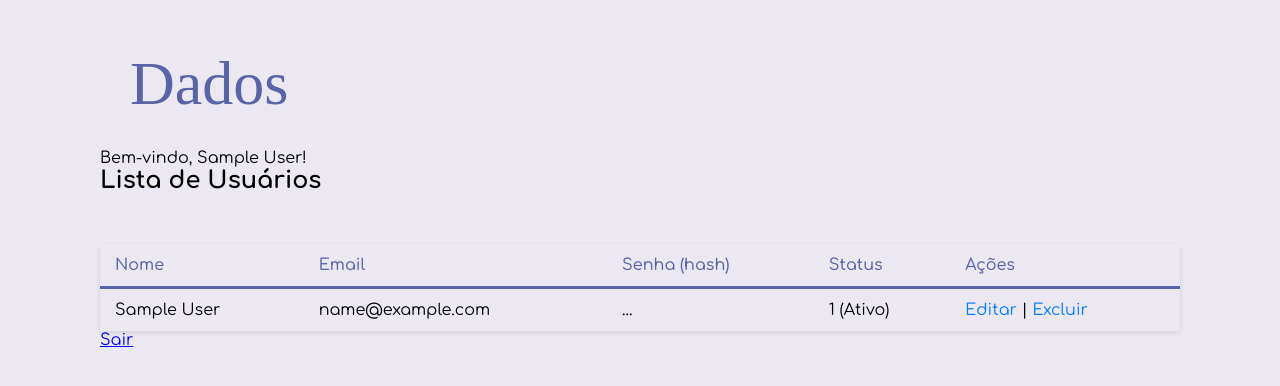
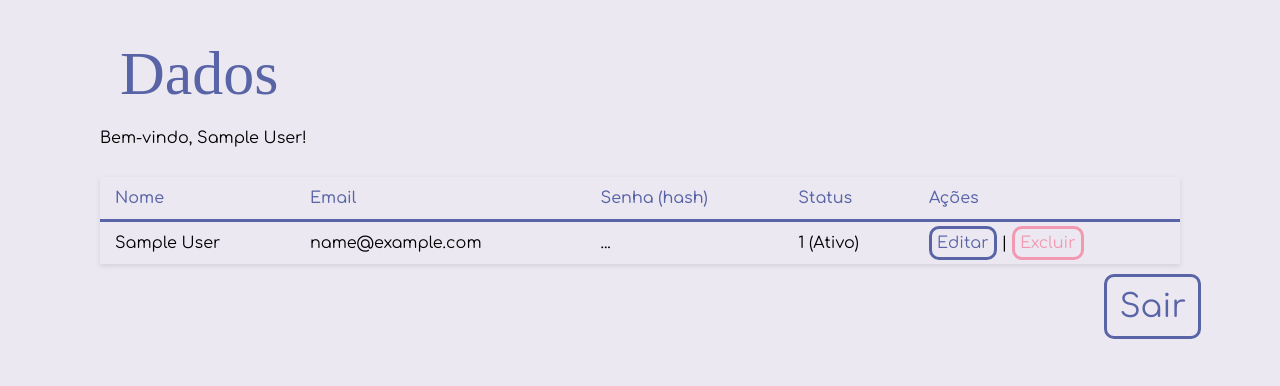
Before and after one commit to miriam-daianne/sistema-login-PHP, a PHP site: page /painel.php in a window 1280 px wide. Shown: the part 82-468 px from the top of the page. Run offline with PHP 8.4, Linux system fonts and the light colour scheme; the visitor is signed in with stand-in values (Sample User, id 1); some web fonts are replaced.

Commit message:
100% pronto

```diff
--- a/assets/css/painel.css
+++ b/assets/css/painel.css
@@ -10,16 +10,17 @@ h1 {
     color: #5864A6;
     font-size: 62px;
     font-weight: 500;
-    margin: 30px;
+    margin: 20px;
     font-family: "Boogaloo";
 }
 
 table {
     width: 100%;
     border-collapse: collapse;
-    margin-top: 50px;
+    margin-top: 30px;
     background-color: none;
     box-shadow: 0 2px 5px #0000001a;
+    margin-bottom: 25px;
 }
 
 th, td {
@@ -101,7 +102,12 @@ tr:hover {
 
 
 .action-link {
-    color: #007bff;
+    text-decoration: none;
+    background-color: #3a7ac800;
+    border-radius: 10px;
+    padding: 5px;
+    cursor: pointer;
+    transition: background-color 0.3s;
     text-decoration: none;
 }
 
@@ -114,3 +120,29 @@ tr:hover {
     text-decoration: none;
     cursor: not-allowed;
 }
+
+.psswd-button {
+    background-color: #3a7ac800;
+    color: #5864A6;
+    border: none;
+    border-radius: 10px;
+    border: solid #5864A6;
+    padding: 12px;
+    font-size: 32px;
+    font-weight: 1500;
+    cursor: pointer;
+    transition: background-color 0.3s;
+    margin-top: 30%;
+    margin-left: 93%;
+    text-decoration: none;
+    }
+
+    .drop{
+    color: #F299B1;
+    border: solid #F299B1;;
+    }
+
+    .edit{
+        color: #5864A6;
+        border: solid #5864A6;
+        }
--- a/home.php
+++ b/home.php
@@ -10,7 +10,7 @@
 </head>
 <body>
     <nav>
-        <a href="home.html">
+        <a href="home.php">
             <div class="logo">
                 <img src="assets/img/coelho icon.png" alt="imagem de um coelho fofo digitando" height="100px">
             </div>
--- a/login.php
+++ b/login.php
@@ -43,7 +43,7 @@ if ($_SERVER['REQUEST_METHOD'] == 'POST') {
 </head>
 <body>
     <nav>
-        <a href="home.html">
+        <a href="home.php">
             <div class="logo">
                 <img src="assets/img/coelho icon.png" alt="imagem de um coelho fofo digitando" height="100px">
             </div>
--- a/painel.php
+++ b/painel.php
@@ -43,7 +43,6 @@ $users = $result->fetch_all(MYSQLI_ASSOC);
     <main>
         <h1>Dados</h1>
         <p>Bem-vindo, <?php echo htmlspecialchars($_SESSION['nome']); ?>!</p>
-        <h2>Lista de Usuários</h2>
         <table>
             <tr>
                 <th>Nome</th>
@@ -60,8 +59,8 @@ $users = $result->fetch_all(MYSQLI_ASSOC);
                 <td><?php echo $user['status'] ? '1 (Ativo)' : '0 (Inativo)'; ?></td>
                 <td>
                     <?php if ($is_admin): ?>
-                        <a href="editar_usuario.php?id=<?php echo $user['id']; ?>" class="action-link">Editar</a> |
-                        <a href="excluir_usuario.php?id=<?php echo $user['id']; ?>" class="action-link" onclick="return confirm('Tem certeza que deseja excluir este usuário?');">Excluir</a>
+                        <a href="editar_usuario.php?id=<?php echo $user['id']; ?>" class="action-link edit">Editar</a> |
+                        <a href="excluir_usuario.php?id=<?php echo $user['id']; ?>" class="action-link drop" onclick="return confirm('Tem certeza que deseja excluir este usuário?');">Excluir</a>
                     <?php else: ?>
                         <span class="disabled-link">Editar</span> |
                         <span class="disabled-link">Excluir</span>
@@ -70,7 +69,7 @@ $users = $result->fetch_all(MYSQLI_ASSOC);
             </tr>
             <?php endforeach; ?>
         </table>
-        <p><a href="logout.php">Sair</a></p>
+        <p><a class="psswd-button" href="login.php">Sair</a></p>
     </main>
 </body>
 </html>
```
Also changed, not shown: assets/css/psswd.css (+6 -6 lines), cadastro.php (+14 -6 lines).
